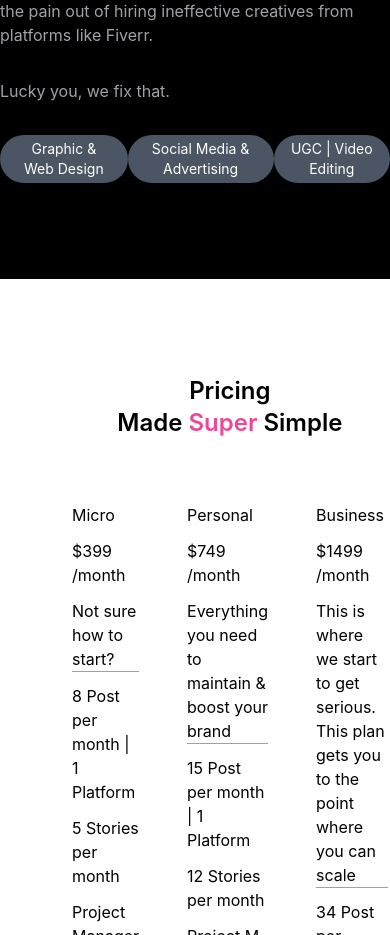
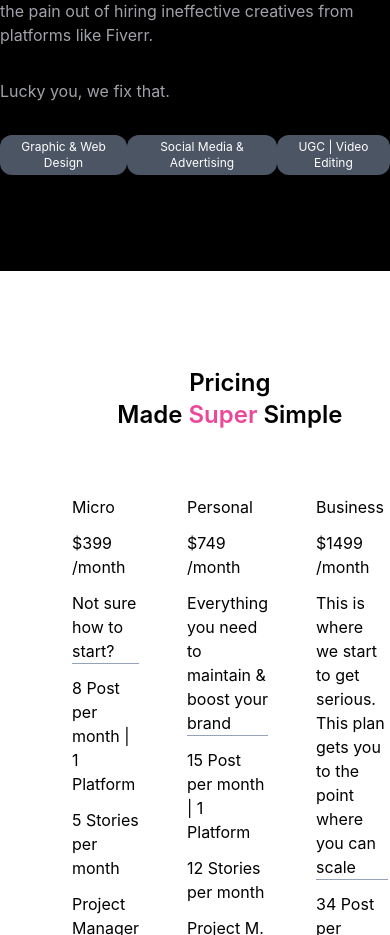
Before and after one commit to sharjeelbigosoft/Instarise, a React (Create React App) app: page / in a window 390 px wide. Shown: the part 2980-3915 px from the top of the page. Built offline with nearby package versions, Linux system fonts and the light colour scheme.

Commit message:
Reliability page made responsive.

```diff
--- a/src/components/Reliability.tsx
+++ b/src/components/Reliability.tsx
@@ -9,9 +9,9 @@ export default function Reliability() {
                 <h6 className='lg:w-7/12 text-zinc-400'>We replace unreliable freelancers and expensive agencies you can't afford. For a flat fee, we take the pain out of hiring ineffective creatives from platforms like Fiverr.</h6>
                 <h6 className=' text-zinc-400'>Lucky you, we fix that.</h6>
                 <div className='flex justify-between'>
-                    <button className='rounded-3xl text-sm text-white py-1 px-4 bg-gray-600 text-black'>Graphic & Web Design</button>
-                    <button className='rounded-3xl text-sm text-white py-1 px-4 bg-gray-600 text-black'>Social Media & Advertising</button>
-                    <button className='rounded-3xl text-sm text-white py-1 px-4 bg-gray-600 text-black'>UGC | Video Editing</button>
+                    <button className='rounded-3xl text-sm text-white py-1 px-4 max-md:px-1 max-lg:rounded-xl max-lg:text-xs bg-gray-600 text-black'>Graphic & Web Design</button>
+                    <button className='rounded-3xl text-sm text-white py-1 px-4 max-md:px-1 max-lg:rounded-xl max-lg:text-xs bg-gray-600 text-black'>Social Media & Advertising</button>
+                    <button className='rounded-3xl text-sm text-white py-1 px-4 max-md:px-1 max-lg:rounded-xl max-lg:text-xs bg-gray-600 text-black'>UGC | Video Editing</button>
                 </div>
             </div>
         </div>
```
